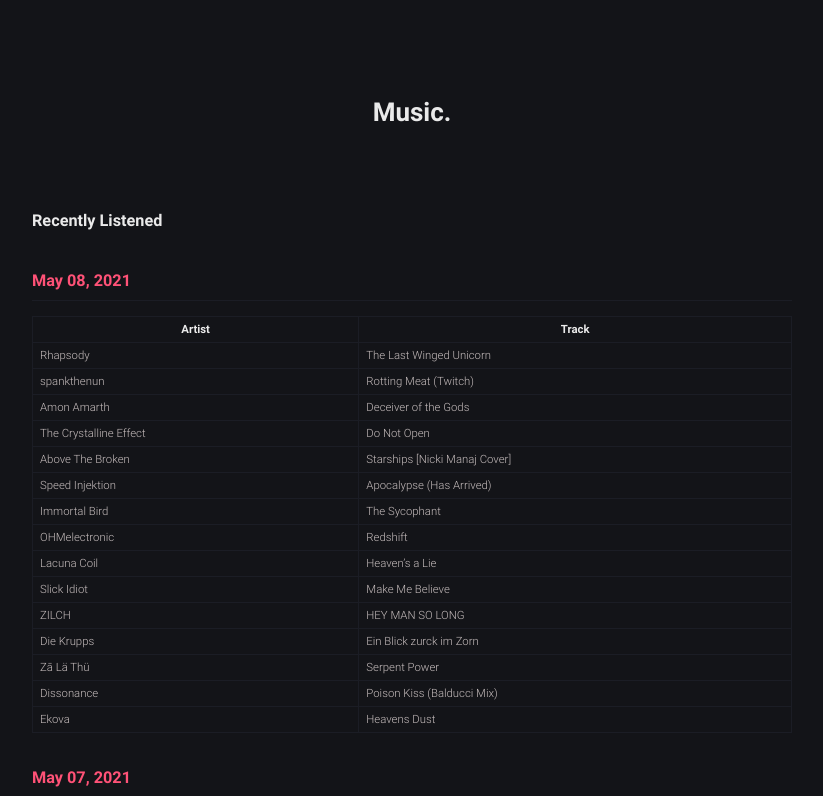
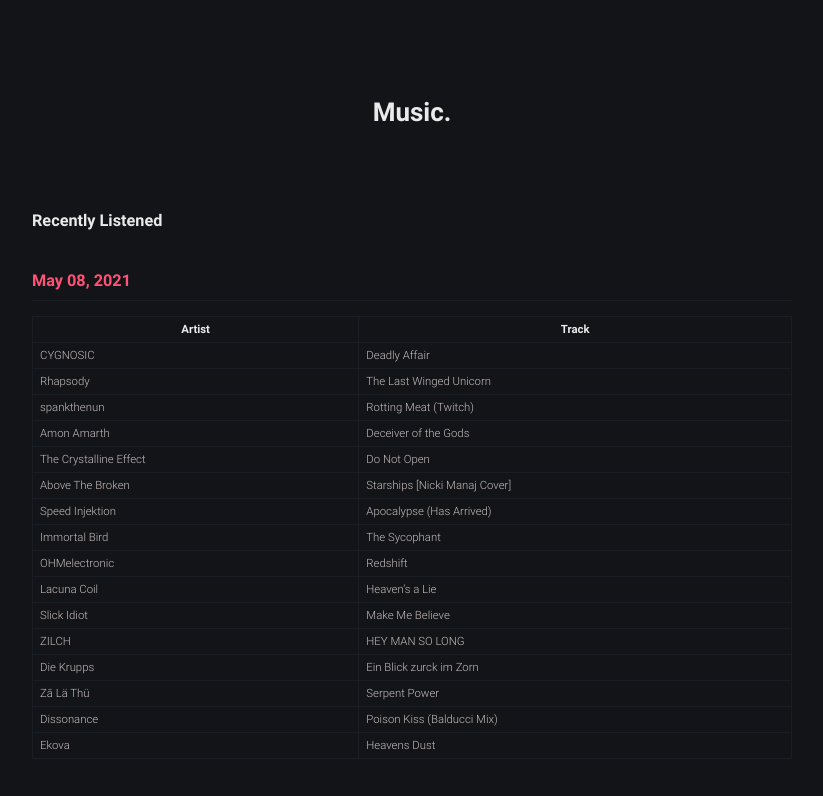
Before and after one commit to robert-marshall/xyz, a Jekyll site: the page built from music.md, in a window 1280 px wide and 900 px high, cut to the strip 104-900 px from the top of the window. Shown: the whole strip, without its empty margins (228-1051 px from the left). Built offline with Jekyll 4.4.1, drawn with Linux system fonts in a browser that asks for light colours.

Commit message:
changed things...

```diff
--- a/music.md
+++ b/music.md
@@ -11,6 +11,7 @@
 
 | Artist | Track |
 |--------|-------|
+CYGNOSIC | Deadly Affair
 Rhapsody | The Last Winged Unicorn
 spankthenun | Rotting Meat (Twitch)
 Amon Amarth | Deceiver of the Gods
```
